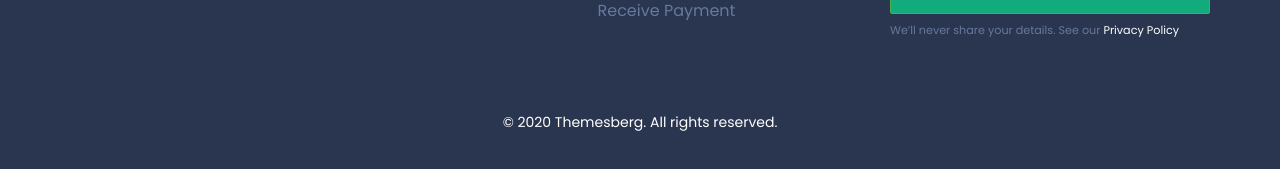
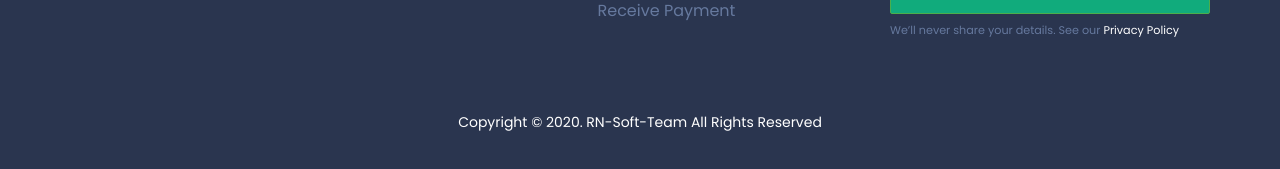
Before and after one commit to shamssumon3836/rn-soft-corporate, a plain HTML site: page index.html in a window 1280 px wide. Shown: the part 6836-7005 px from the top of the page. Drawn offline with nearby package versions, Linux system fonts and the light colour scheme.

Commit message:
Update index.html

```diff
--- a/index.html
+++ b/index.html
@@ -914,7 +914,7 @@
 
 
 		<div class="row text-center" data-aos="zoom-out-up" data-aos-duration="1200" style="font-size: 1.4em; color: white; padding-bottom: 7em; padding-top: 4em;">
-			<p>© 2020 Themesberg. All rights reserved.</p>
+			<p>Copyright © 2020. RN-Soft-Team All Rights Reserved</p>
 		</div>
 	</div>
 </div>
```
